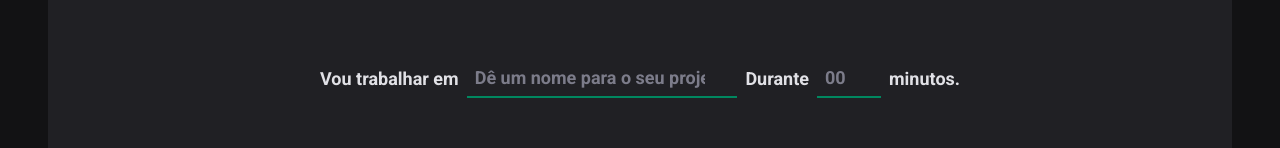
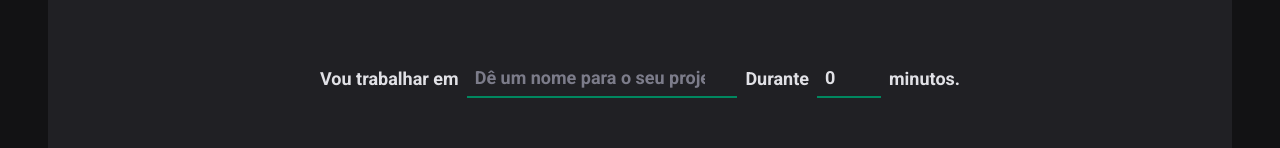
Before and after one commit to jschallenberger/ReactTimer, a React (Vite) app: page / in a window 1280 px wide. Shown: the part 166-314 px from the top of the page. Built offline with nearby package versions, Linux system fonts and the light colour scheme.

Commit message:
Finish React-hook-form

```diff
--- a/src/pages/Home/index.tsx
+++ b/src/pages/Home/index.tsx
@@ -18,13 +18,22 @@ const newCycleFormValidationSchema = z.object({
   minutesAmount: z.number().min(5).max(60),
 });
 
+// Gets type from zod object schema using infer - remember to always
+// have the typeof otherwise typescript cannot infer from JS variable
+type NewCycleFormData = z.infer<typeof newCycleFormValidationSchema>;
+
 export function Home() {
-  const { register, handleSubmit, watch } = useForm({
+  const { register, handleSubmit, watch, reset } = useForm<NewCycleFormData>({
     resolver: zodResolver(newCycleFormValidationSchema),
+    defaultValues: {
+      task: "",
+      minutesAmount: 0,
+    },
   });
 
-  function handleCreateNewCycle(data: any) {
+  function handleCreateNewCycle(data: NewCycleFormData) {
     console.log(data);
+    reset();
   }
 
   const task = watch("task");
```
